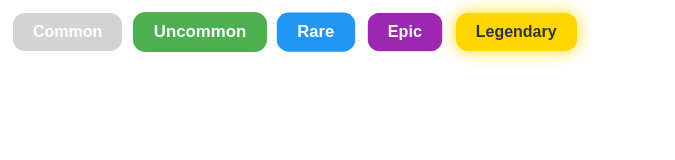
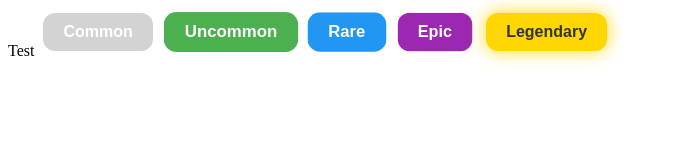
Before and after one commit to Leorev01/animated-profile-stats, a website: page docs/index.html in a window 1280 px wide. Shown: the whole page, without its empty margins (0-675 px from the left). Drawn offline with Linux system fonts and the light colour scheme.

Commit message:
Adds test text

```diff
--- a/docs/index.html
+++ b/docs/index.html
@@ -9,6 +9,7 @@
 </head>
 <body>
   <div>
+    <span>Test</span>
     <span class="badge common">Common</span>
     <span class="badge uncommon">Uncommon</span>
     <span class="badge rare">Rare</span>
```
